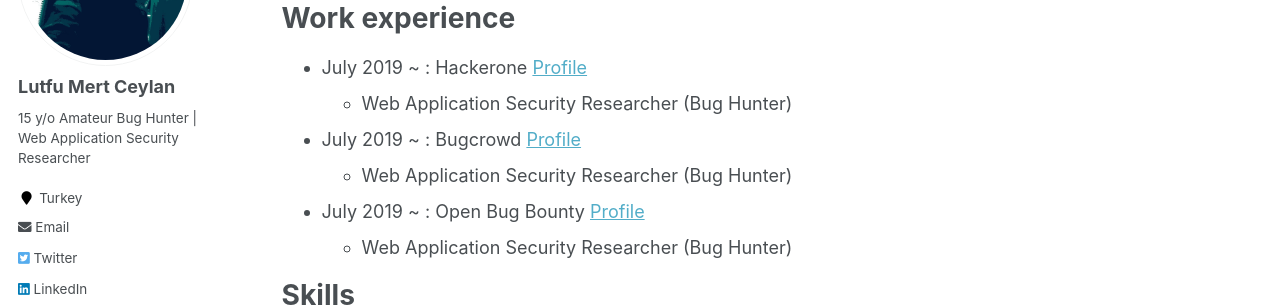
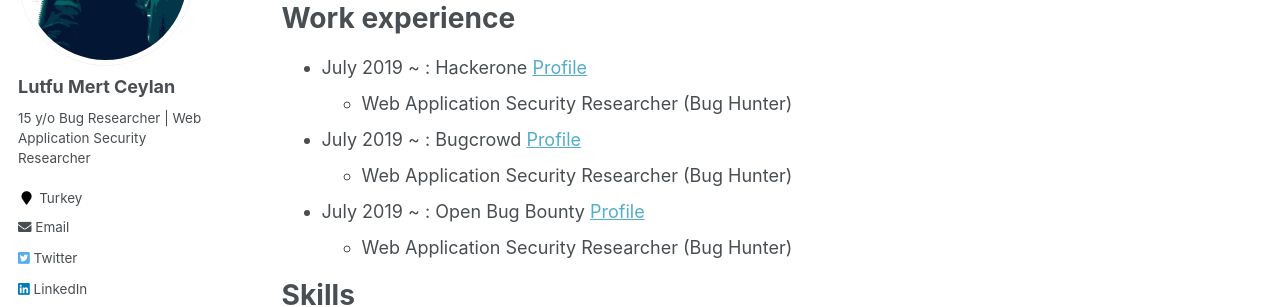
Before and after one commit to lutfumertceylan/mywebsite, a Jekyll site: the page built from _pages/cv.md, in a window 1280 px wide. Shown: the part 227-534 px from the top of the page. Built offline with Jekyll 4.4.1, drawn with Linux system fonts in a browser that asks for light colours.

Commit message:
Update _config.yml

```diff
--- a/_config.yml
+++ b/_config.yml
@@ -10,8 +10,8 @@ locale                   : "en-US"
 title                    : "Lutfu Mert Ceylan"
 title_separator          : ">"
 name                     : &name "Lutfu Mert Ceylan"
-description              : &description "15 y/o Amateur Bug Hunter | Web Application Security Researcher"
-url                      : #http://sametsahin.net #https://academicpages.github.io # the base hostname & protocol for your site e.g. "https://mmistakes.github.io"
+description              : &description "15 y/o Bug Researcher | Web Application Security Researcher"
+url                      : https://lutfumertceylan.com.tr #https://academicpages.github.io # the base hostname & protocol for your site e.g. "https://mmistakes.github.io"
 baseurl                  : #"" # the subpath of your site, e.g. "/blog"
 repository               : lutfumertceylan/website #"academicpages/academicpages.github.io"
 teaser                   :  # filename of teaser fallback teaser image placed in /images/, .e.g. "500x300.png"
@@ -29,7 +29,7 @@ comments:
   facebook:
     appid                :
     num_posts            : # 5 (default)
-    colorscheme          : # "light" (default), "dark"
+    colorscheme          : dark # "light" (default), "dark"
 staticman:
   allowedFields          : ['name', 'email', 'url', 'message']
   branch                 : "gh-pages" # "master", "gh-pages"
@@ -82,12 +82,12 @@ analytics:
 author:
   name             : "Lutfu Mert Ceylan"
   avatar           : "pp.jpeg"
-  bio              : "15 y/o Amateur Bug Hunter | Web Application Security Researcher"
+  bio              : "15 y/o Bug Researcher | Web Application Security Researcher"
   location         : "Turkey"
   employer         :
   googlescholar    : #"https://yourfullgooglescholarurl.com"
   email            : "lutfumertceylan@gmail.com"
-  researchgate     :  # example: "https://www.researchgate.net/profile/yourprofile"
+  researchgate     : # example: "https://www.researchgate.net/profile/yourprofile"
   uri              :
   bitbucket        :
   codepen          :
```
